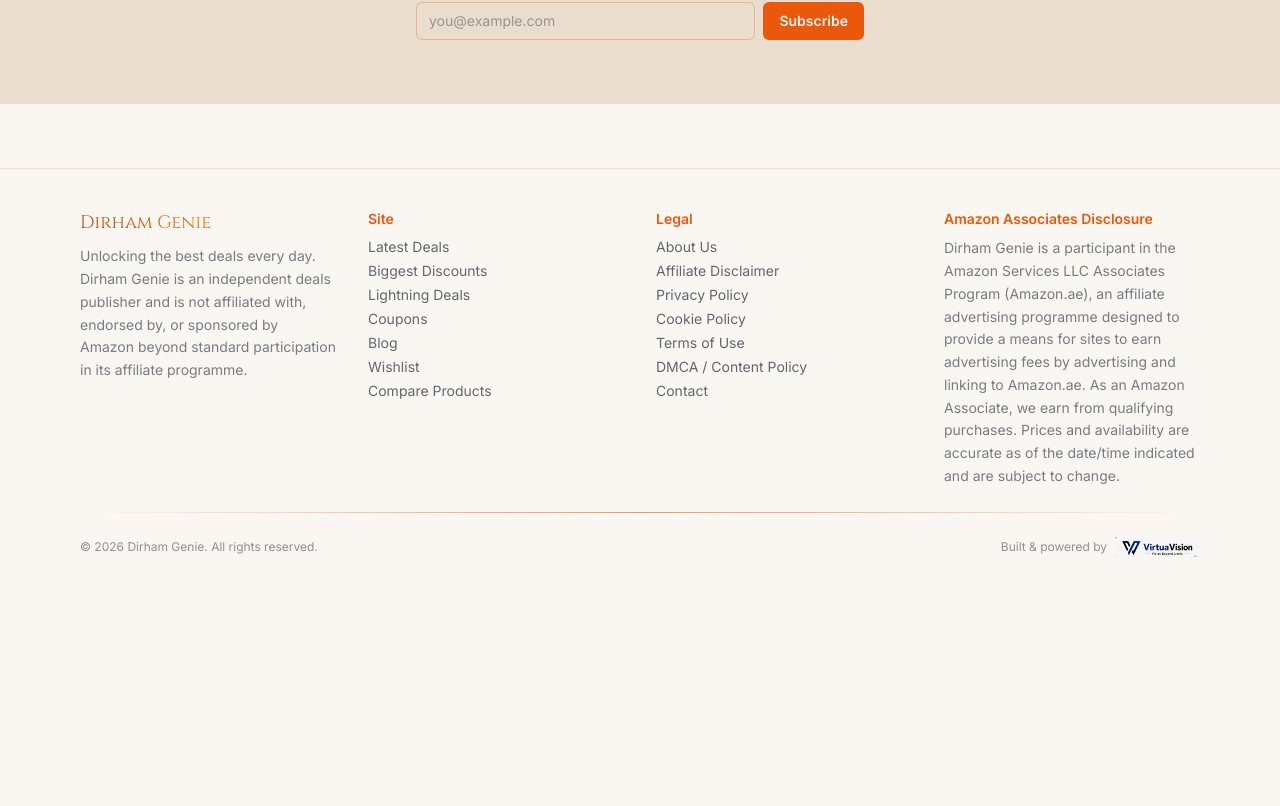
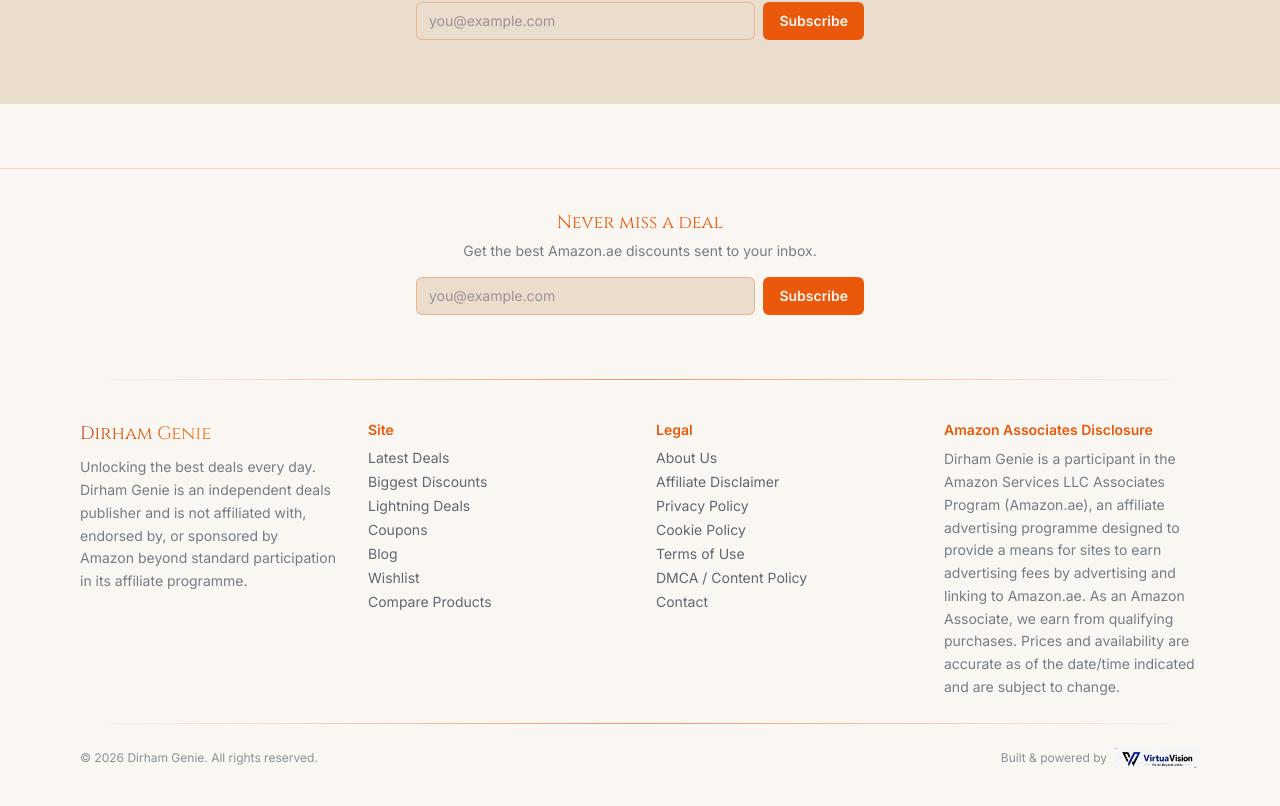
Before and after one commit to VirtuaVision/dirham-genie, a Next.js app: page / in a window 1280 px wide. Shown: the part 1622-2428 px from the top of the page. Before the commit the page ends 2219 px from the top, so only its background shows below. Built offline with nearby package versions, Linux system fonts and the light colour scheme; no server answers; the database is empty.

Commit message:
Update Footer.jsx

```diff
--- a/components/Footer.jsx
+++ b/components/Footer.jsx
@@ -1,4 +1,5 @@
 import Link from "next/link";
+import NewsletterForm from "@/components/NewsletterForm";
 import { getSiteSetting } from "@/lib/siteSettings";
 
 export default async function Footer() {
@@ -8,8 +9,20 @@
   ]);
 
   return (
-    <footer className="bg-ink border-t border-gold/20 mt-16 relative overflow-hidden">
+    <footer
+      className="footer-bg-layer bg-ink border-t border-gold/20 mt-16 relative"
+      style={{
+        "--footer-bg-light": bgLight ? `url(${bgLight})` : "none",
+        "--footer-bg-dark": bgDark ? `url(${bgDark})` : "none",
+      }}
+    >
       <div className="max-w-6xl mx-auto px-4 py-10 relative z-10">
+        <div className="mb-10">
+          <NewsletterForm />
+        </div>
+
+        <div className="divider-gold mb-10" />
+
         <div className="grid gap-8 md:grid-cols-4 text-sm">
           <div>
             <div className="font-display text-lg gold-gradient-text mb-2">
@@ -73,19 +86,6 @@
           </span>
         </div>
       </div>
-
-      {(bgLight || bgDark) && (
-        <div className="relative w-full h-28 md:h-36">
-          <div
-            className="footer-bg-layer absolute inset-0 opacity-70"
-            style={{
-              "--footer-bg-light": bgLight ? `url(${bgLight})` : "none",
-              "--footer-bg-dark": bgDark ? `url(${bgDark})` : "none",
-            }}
-          />
-          <div className="absolute inset-x-0 top-0 h-10 bg-gradient-to-b from-ink to-transparent" />
-        </div>
-      )}
     </footer>
   );
 }
```
